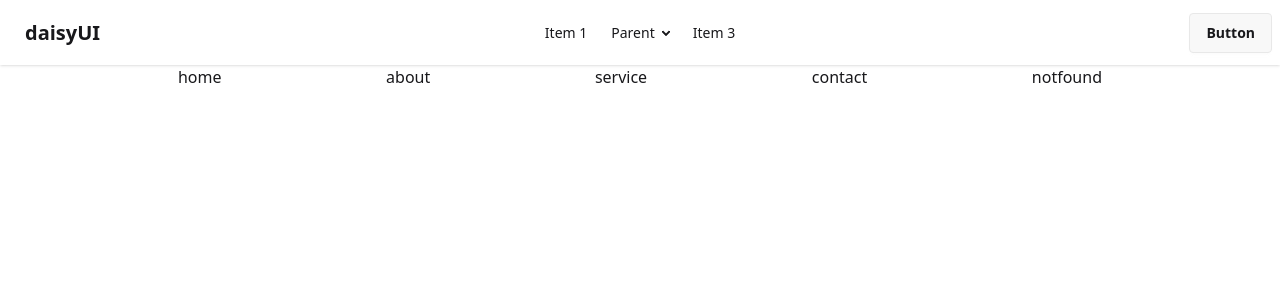
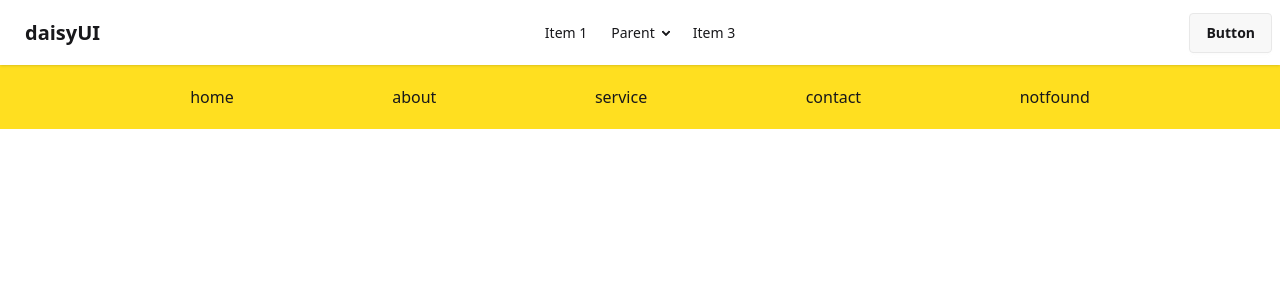
Before and after one commit to Taanveer22/axios-recharts-app-2, a React (Vite) app: page / in a window 1280 px wide. Shown: the top 300 px of the page. Built offline with nearby package versions, Linux system fonts and the light colour scheme.

Commit message:
alhamdulliah static absolute navbar done for small and large devices

```diff
--- a/src/components/Link.jsx
+++ b/src/components/Link.jsx
@@ -1,11 +1,9 @@
 const Link = ({ route }) => {
   const { name, path } = route;
   return (
-    <div>
-      <li>
-        <a href={path}>{name}</a>
-      </li>
-    </div>
+    <li className="hover:bg-blue-400">
+      <a href={path}>{name}</a>
+    </li>
   );
 };
 
--- a/src/components/Navbar.jsx
+++ b/src/components/Navbar.jsx
@@ -7,17 +7,21 @@ const Navbar = () => {
   const routes = [
     { id: 1, path: "/", name: "home" },
     { id: 2, path: "/about", name: "about" },
-    { id: 1, path: "/service", name: "service" },
-    { id: 1, path: "/contact", name: "contact" },
-    { id: 1, path: "/*", name: "notfound" },
+    { id: 3, path: "/service", name: "service" },
+    { id: 4, path: "/contact", name: "contact" },
+    { id: 5, path: "/*", name: "notfound" },
   ];
   return (
-    <div className="w-11/12 mx-auto">
+    <div className="bg-yellow-300 p-5">
       <div onClick={() => setOpen(!open)} className="sm:hidden text-2xl">
         {/* {open === true ? "open" : "close"} */}
         {open === true ? <FaWindowClose /> : <AiOutlineMenu />}
       </div>
-      <ul className="list-none sm:flex justify-evenly items-center gap-10">
+      <ul
+        className={`w-11/12 mx-auto list-none sm:flex justify-evenly items-center gap-10 bg-yellow-300 duration-1000 absolute sm:static ${
+          open ? "top-32" : "-top-60"
+        } `}
+      >
         {routes.map((route) => (
           <Link route={route} key={route.id}></Link>
         ))}
```
